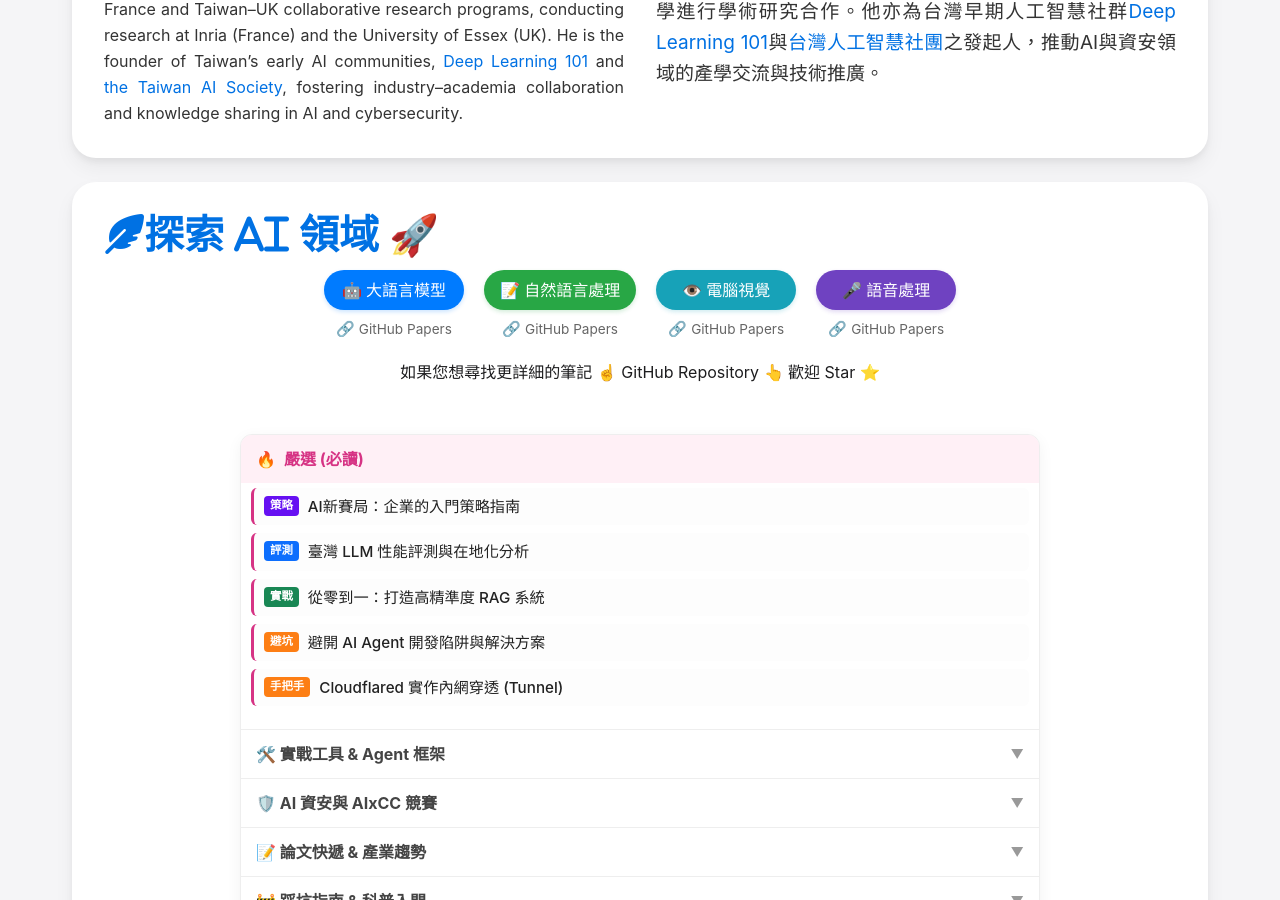
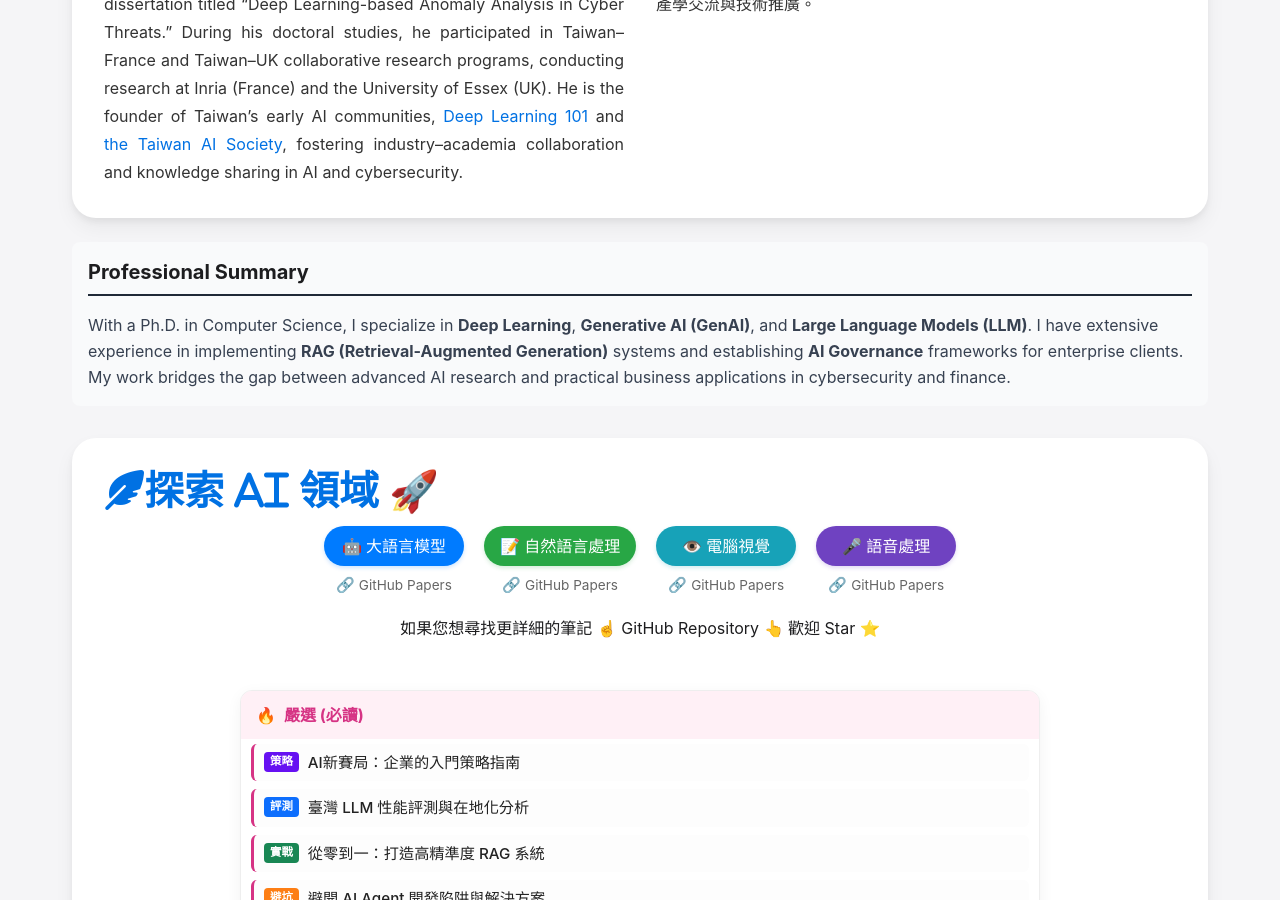
Before and after one commit to ciecietaipei/ciecietaipei.github.io, a Jekyll site: the page TonTon.html, which Jekyll copies as it is, in a window 1280 px wide and 900 px high, scrolled down 1157 px. Built offline with Jekyll 4.4.1, drawn with Linux system fonts in a browser that asks for light colours; nearby versions of some CDN libraries.

```diff
--- a/TonTon.html
+++ b/TonTon.html
@@ -4,6 +4,13 @@
     <meta charset="UTF-8">
     <meta name="viewport" content="width=device-width, initial-scale=1.0">
     <title>TonTon H.-D. Huang Ph.D. | AI × Cyber-Security | 痛痛</title>
+
+    <meta name="description" content="Resume of TonTon H.-D. Huang Ph.D. Expert in Generative AI (GenAI), Deep Learning, LLM, RAG, and AI Governance. Over 10 years of experience in AI transformation and cybersecurity.">
+    <meta name="keywords" content="TonTon Huang, Deep Learning, GenAI, LLM, RAG, AI Governance, Cybersecurity, Ph.D., Resume, AI Consultant">
+    <meta property="og:title" content="TonTon H.-D. Huang Ph.D. - AI Expert">
+    <meta property="og:description" content="Specializing in GenAI, Deep Learning, and AI Security.">
+    <meta property="og:image" content="https://www.twman.org/images/your-profile-pic.jpg"> ...
+
     <script async src="https://pagead2.googlesyndication.com/pagead/js/adsbygoogle.js?client=ca-pub-4046615879480582"
      crossorigin="anonymous"></script>
     <script src="https://cdn.tailwindcss.com/3.4.3"></script>
@@ -264,6 +271,39 @@
             margin-bottom: 0.5rem;
         }
     </style>
+<script type="application/ld+json">
+{
+  "@context": "https://schema.org",
+  "@type": "Person",
+  "name": "TonTon H.-D. Huang Ph.D.",
+  "alternateName": ["黃獻德", "TonTon", "痛痛"],
+  "url": "https://www.twman.org/TonTon.html",
+  "jobTitle": "Director / Associate Director",
+  "affiliation": {
+    "@type": "Organization",
+    "name": "Consulting Firm (Big 4)"
+  },
+  "alumniOf": [
+    {
+      "@type": "CollegeOrUniversity",
+      "name": "National Sun Yat-sen University",
+      "degree": "Ph.D. in Computer Science & Engineering"
+    }
+  ],
+  "knowsAbout": [
+    "Artificial Intelligence (AI)",
+    "Generative AI (GenAI)",
+    "Deep Learning",
+    "Large Language Models (LLM)",
+    "Retrieval-Augmented Generation (RAG)",
+    "Computer Vision (CV)",
+    "Natural Language Processing (NLP)",
+    "Cybersecurity",
+    "AI Governance"
+  ],
+  "description": "TonTon H.-D. Huang is an AI expert specializing in GenAI, Deep Learning, and Cybersecurity, with extensive experience in LLM application and digital transformation."
+}
+</script>
 </head>
 <body>
     <div id="app" class="content-wrapper">
@@ -354,6 +394,14 @@
   </div>
 </div>
 
+<section class="mb-8 p-4 bg-gray-50 rounded-lg">
+    <h2 class="text-xl font-bold border-b-2 border-gray-800 mb-4 pb-2">Professional Summary</h2>
+    <p class="text-gray-700 leading-relaxed">
+        With a Ph.D. in Computer Science, I specialize in <strong>Deep Learning</strong>, <strong>Generative AI (GenAI)</strong>, and <strong>Large Language Models (LLM)</strong>.
+        I have extensive experience in implementing <strong>RAG (Retrieval-Augmented Generation)</strong> systems and establishing <strong>AI Governance</strong> frameworks for enterprise clients.
+        My work bridges the gap between advanced AI research and practical business applications in cybersecurity and finance.
+    </p>
+</section>
 
         <div class="bento-box motion-div">
             <i class="fas fa-feather-alt icon-large">探索 AI 領域 🚀</i>
```
